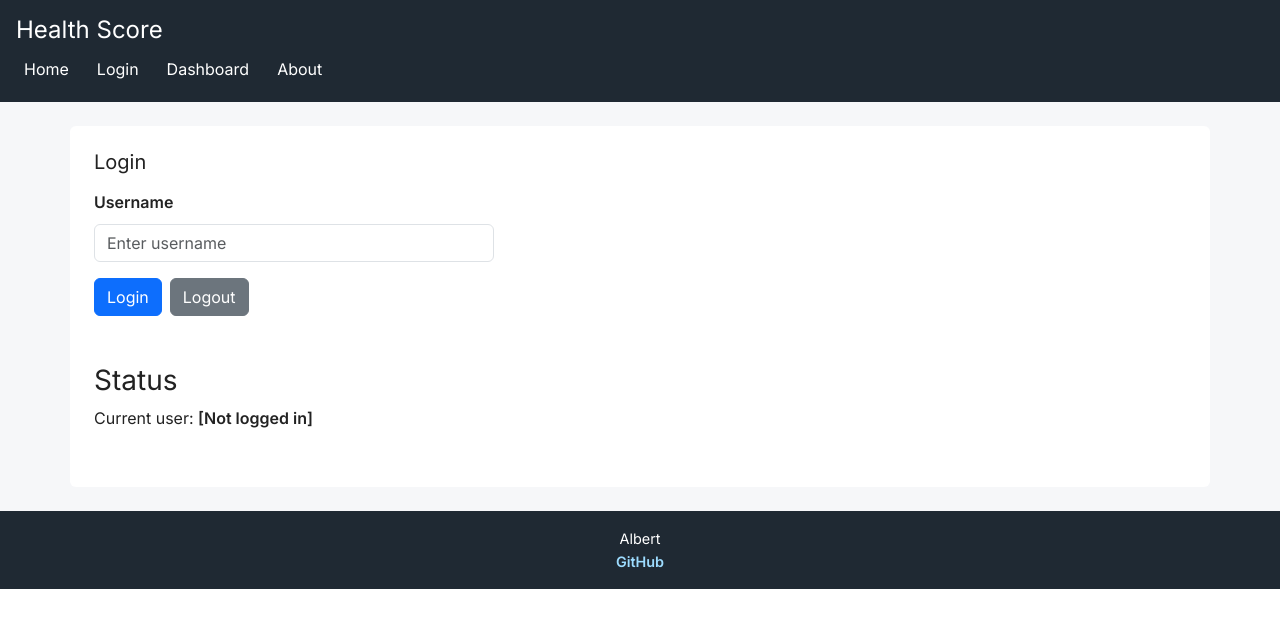
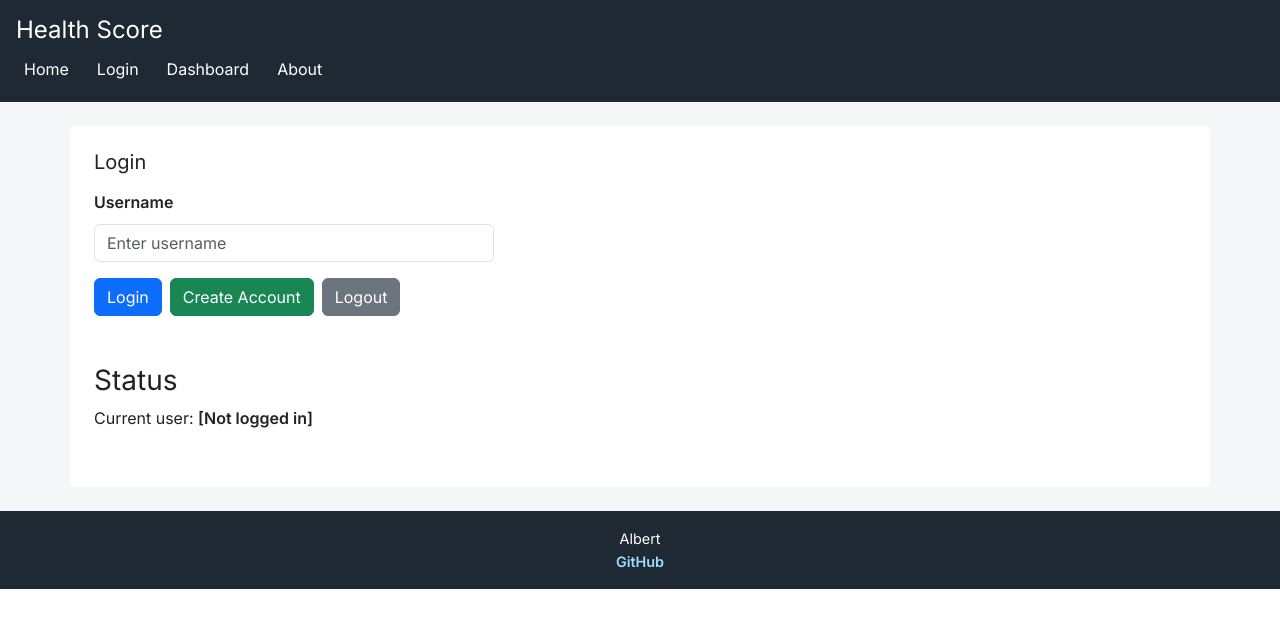
Before and after one commit to CMCHJK/startup, a React (Vite) app: page /login in a window 1280 px wide. Shown: the top 628 px of the page. Built offline with nearby package versions, Linux system fonts and the light colour scheme.

Commit message:
Brought back the ealier deleted registering functionality using useState and localStorage

```diff
--- a/src/login/login.jsx
+++ b/src/login/login.jsx
@@ -19,6 +19,11 @@ export function Login() {
   function handleLogout() {
     localStorage.removeItem('userName');
     setCurrentUser('');
+  }
+
+  function handleRegister() {
+    localStorage.setItem('userName', username);
+    setCurrentUser(username);
   }
 
   return (
@@ -48,6 +53,14 @@ export function Login() {
 
           <button
             type="button"
+            className="btn btn-success ms-2"
+            onClick={handleRegister}
+          >
+            Create Account
+          </button>
+
+          <button
+            type="button"
             className="btn btn-secondary ms-2"
             onClick={handleLogout}
           >
```
